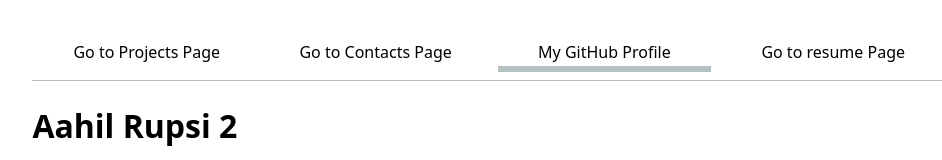
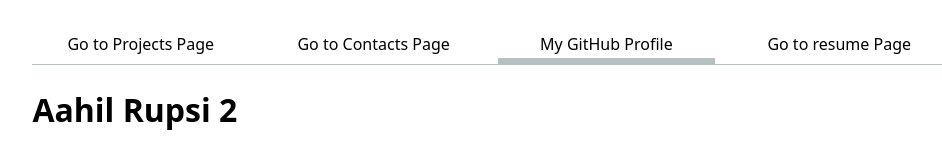
Before and after one commit to aahilrupsi/portfolio, a plain HTML site: page index.html in a window 1280 px wide. Shown: the top 160 px of the page, without its empty margins (150-1092 px from the left). Drawn offline with Linux system fonts and the light colour scheme.

Commit message:
Update style.css

```diff
--- a/style.css
+++ b/style.css
@@ -11,8 +11,6 @@ body {
 nav {
   display: flex;
   gap: 1rem;
-  padding: 0.5em;
-  margin-bottom: 1em;
   border-bottom: 1px solid oklch(80% 3% 200);
   color: #000;
 }
```
